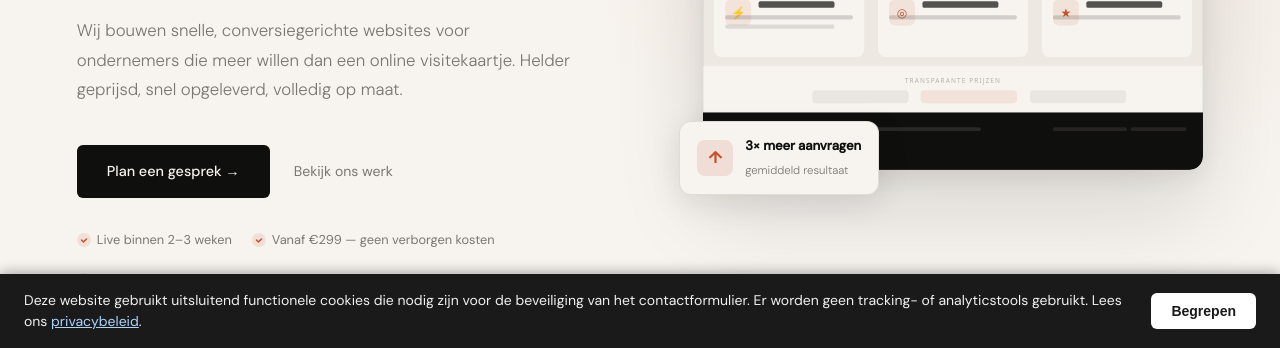
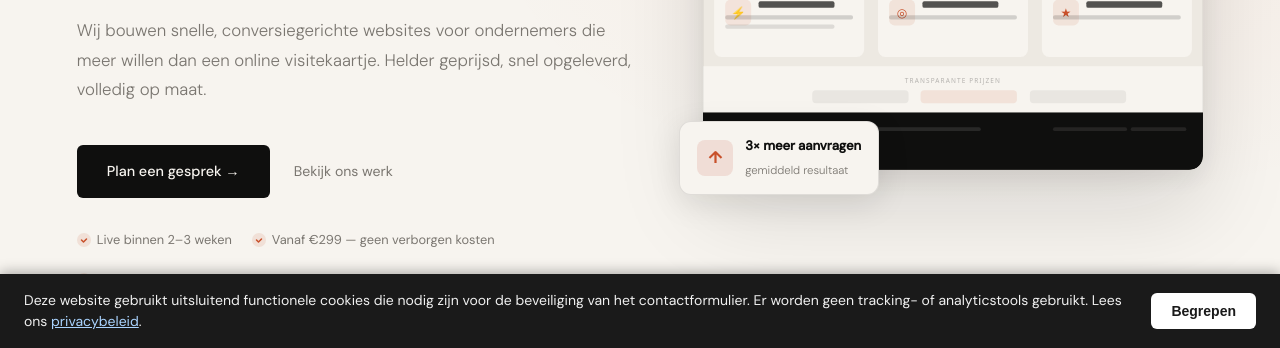
Before and after one commit to Abbout12/Werkendweb-site, a website: page public/index.html in a window 1280 px wide. Shown: the part 452-800 px from the top of the page. Drawn offline with Linux system fonts and the light colour scheme.

Commit message:
css veranderd voor break

```diff
--- a/public/styles.css
+++ b/public/styles.css
@@ -313,12 +313,12 @@ nav {
 .hero-sub {
   font-size: 1.05rem;
   color: var(--muted);
-  max-width: 500px;
+  max-width: 900px;
   line-height: 1.75;
   margin-bottom: 40px;
   font-weight: 300;
-  overflow-wrap: break-word;
-  word-break: break-word;
+  overflow-wrap: normal;
+  word-break: normal;
   opacity: 0;
   animation: fadeUp 0.6s ease 0.32s forwards;
 }
```
